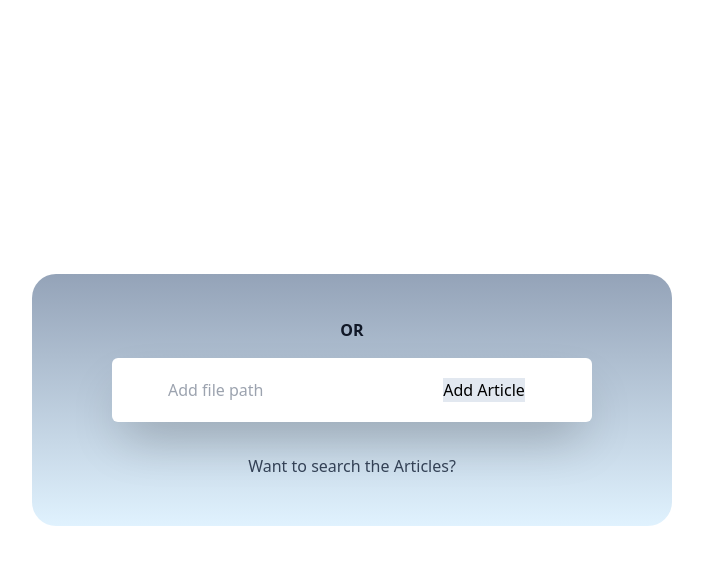
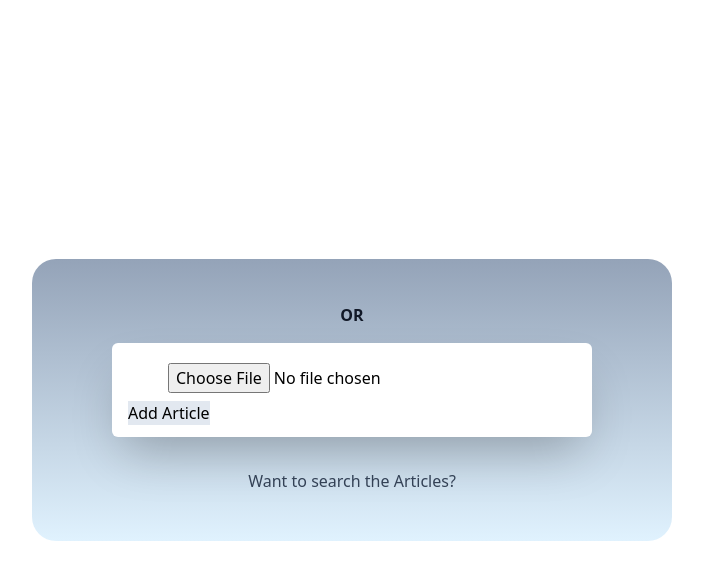
Before and after one commit to FarhanK340/Elementary-Search-Engine, a Flask app: page /add in a window 1280 px wide. Shown: the top 580 px of the page, without its empty margins (288-991 px from the left). Run offline with Flask 3, Linux system fonts and the light colour scheme; style sheets or scripts are compiled from the project's sources; some libraries are stand-ins or nearby versions.

Commit message:
Updated Integration

```diff
--- a/app.py
+++ b/app.py
@@ -27,9 +27,10 @@ def add():
 @app.route('/added', methods=['POST'])
 def added():
     file_path = request.form['file_path']
+    print(file_path)
     if file_path:
         # Execute your Python script with the provided folder path
-        new_forward_index = forward_index_alt.add_forward_index_through_folder(file_path)
+        new_forward_index = forward_index_alt.add_forward_index_through_single_json_file(file_path)
 
         if new_forward_index is not None:
             with open('new_forward_index.json', 'w') as nf:
--- a/templates/addarticle.html
+++ b/templates/addarticle.html
@@ -18,7 +18,7 @@
 
                     <span class="text-gray-900 flex justify-center pt-3 font-bold">OR</span>
                     <form action="/added" method = "post" class="bg-white my-4 px-4 py-3 rounded-md shadow-2xl form-grid">
-                        <input class = "py-2 px-10" type="text" id = "file_path" name = "file_path" placeholder = "Add file path">
+                        <input type = "file" class = "py-2 px-10" type="text" id = "file_path" name = "file_path" placeholder = "Add file path">
                         <button class = "bg-slate-200" type = "submit">Add Article</button>
                     </form>
                     <div class="col-span-2 flex justify-center my-4">
```
